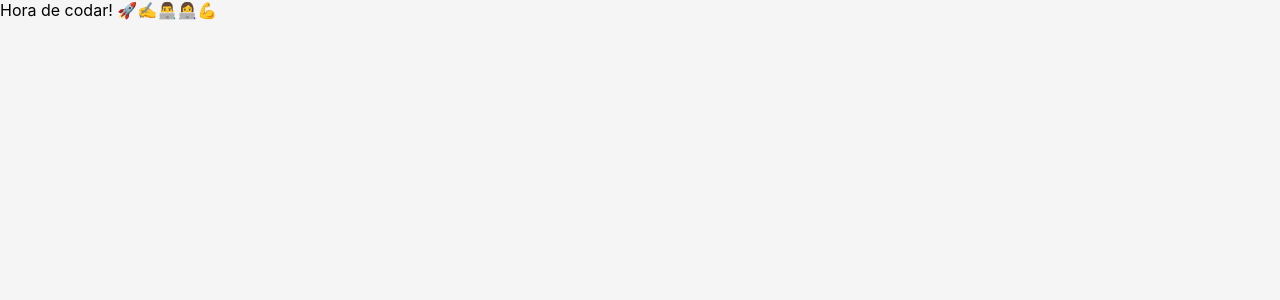
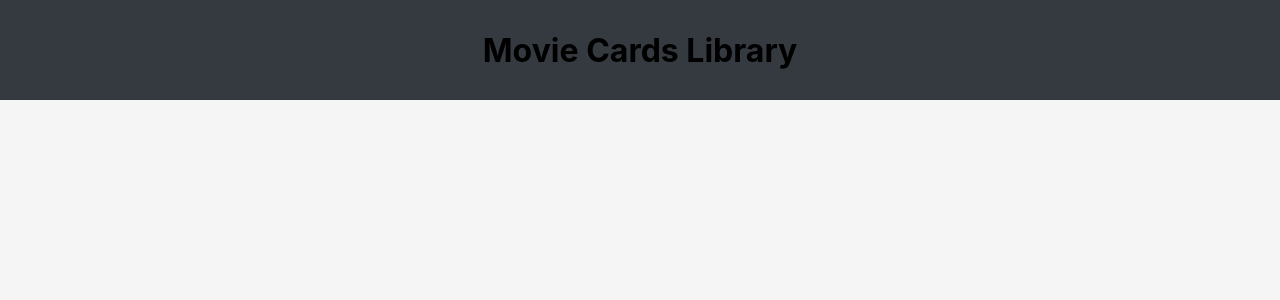
Before and after one commit to victorjunior95/sd-08-project-movie-cards-library, a React (Create React App) app: page / in a window 1280 px wide. Shown: the top 300 px of the page. Built offline with nearby package versions, Linux system fonts and the light colour scheme.

Commit message:
Requisito 1 concluido

```diff
--- a/src/App.js
+++ b/src/App.js
@@ -1,11 +1,11 @@
 import React from 'react';
 import './App.css';
+import Header from './components/Header';
 
 function App() {
   return (
     <div className="App">
-      {/* Sua implementação deve ficar aqui. Remova essas duas linhas e mão na massa */}
-      Hora de codar! 🚀✍️👨‍💻👩‍💻💪
+      <Header />
     </div>
   );
 }
--- a/src/components/Header.jsx
+++ b/src/components/Header.jsx
@@ -1,2 +1,14 @@
 // implement Header component here
-//
+import React from 'react';
+
+class Header extends React.Component {
+  render() {
+    return (
+      <header className="movie-card-header">
+        <h1>Movie Cards Library</h1>
+      </header>
+    );
+  }
+}
+
+export default Header;
```
Also changed, not shown: 2 other files (tests, documents, lock files or other folders).
